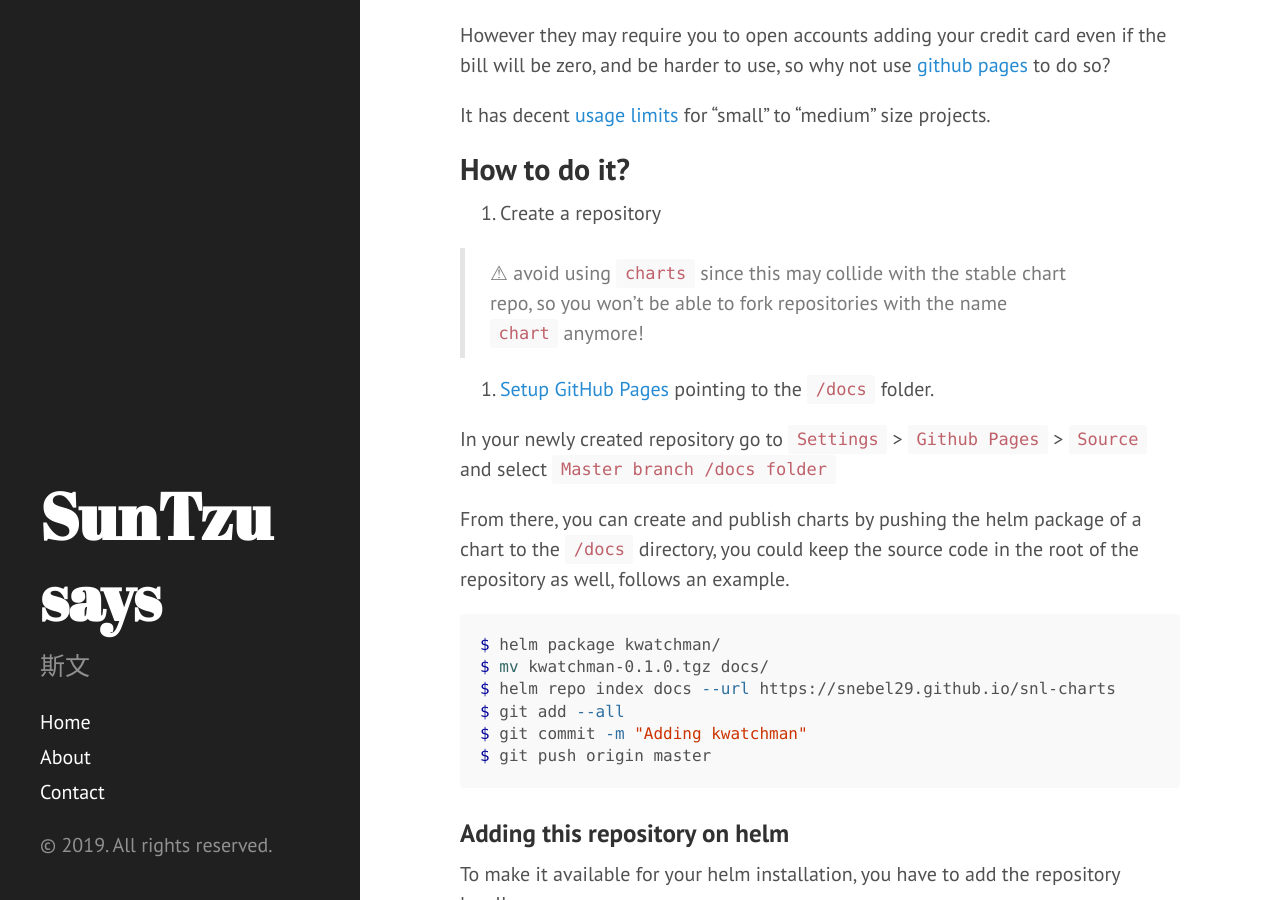
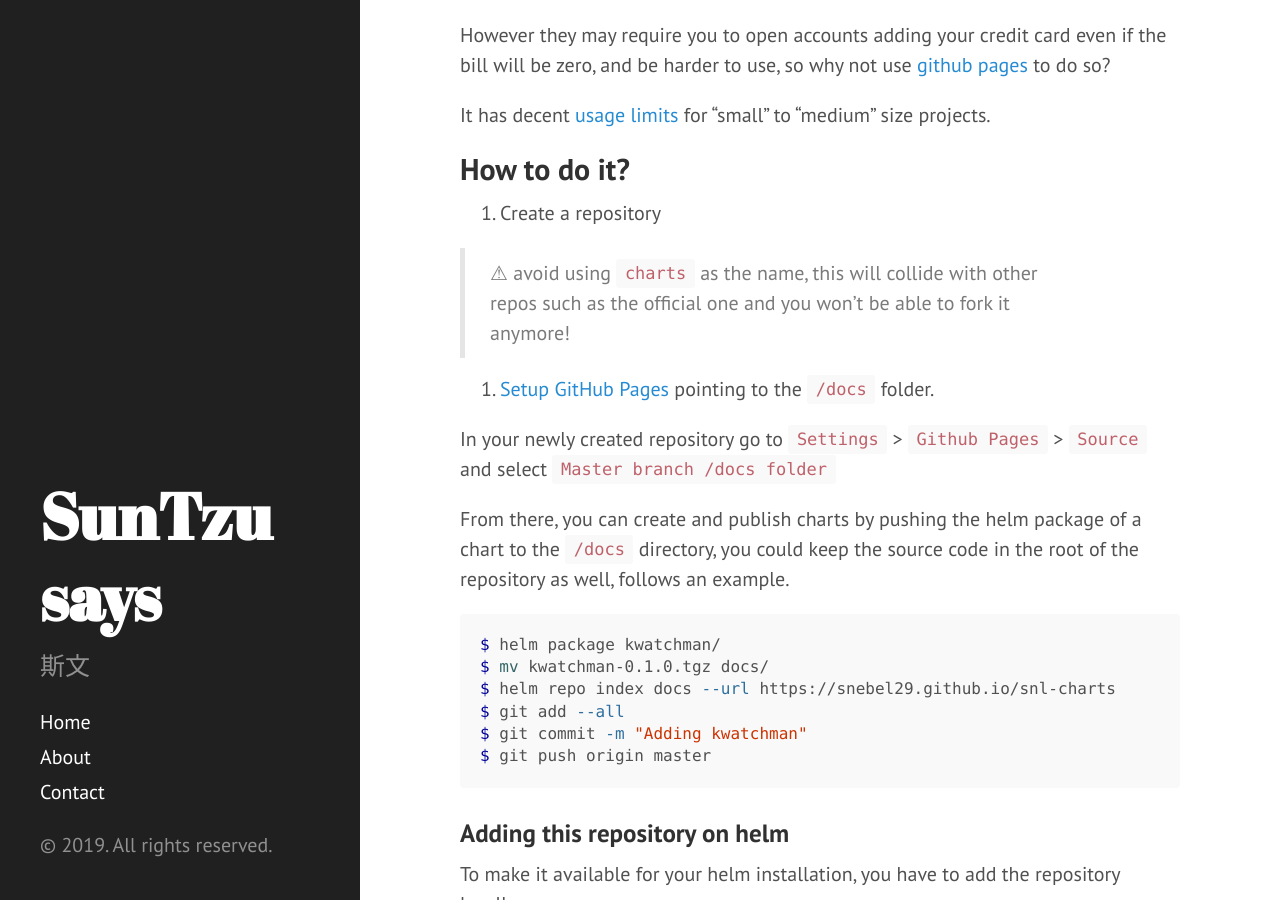
Before and after one commit to snebel29/snebel29.github.io, a Jekyll site: the page built from _posts/2019-08-21-use-github-pages-to-host-your-helm-charts.md, in a window 1280 px wide and 900 px high, scrolled down 490 px. Built offline with Jekyll 4.4.1, drawn with Linux system fonts in a browser that asks for light colours.

Commit message:
Fix post text

```diff
--- a/_posts/2019-08-21-use-github-pages-to-host-your-helm-charts.md
+++ b/_posts/2019-08-21-use-github-pages-to-host-your-helm-charts.md
@@ -18,7 +18,7 @@ It has decent [usage limits](https://help.github.com/en/articles/what-is-github-
 
 1. Create a repository
 
-> &#9888; avoid using `charts` since this may collide with the stable chart repo, so you won't be able to fork repositories with the name `chart` anymore!
+> &#9888; avoid using `charts` as the name, this will collide with other repos such as the official one and you won't be able to fork it anymore!
 
 2. [Setup GitHub Pages](https://help.github.com/en/articles/configuring-a-publishing-source-for-github-pages) pointing to the `/docs` folder.
 
```
